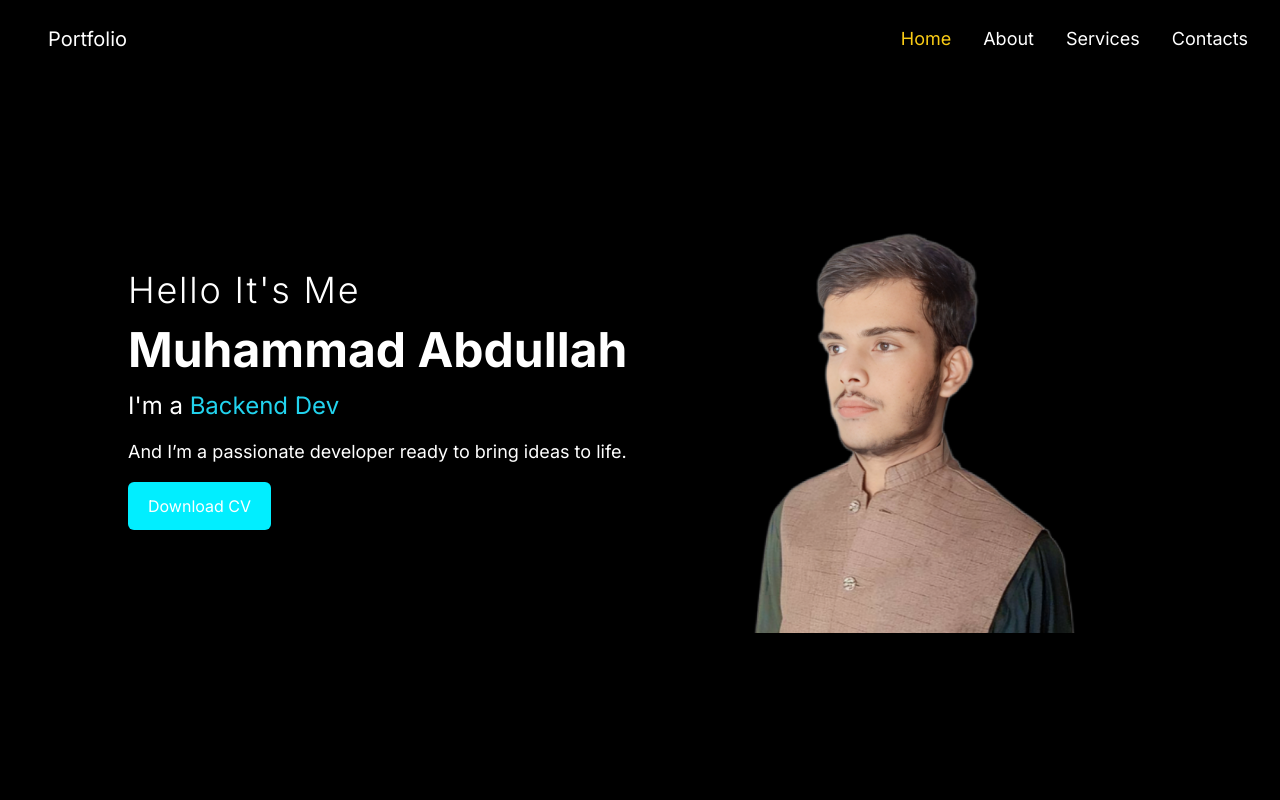
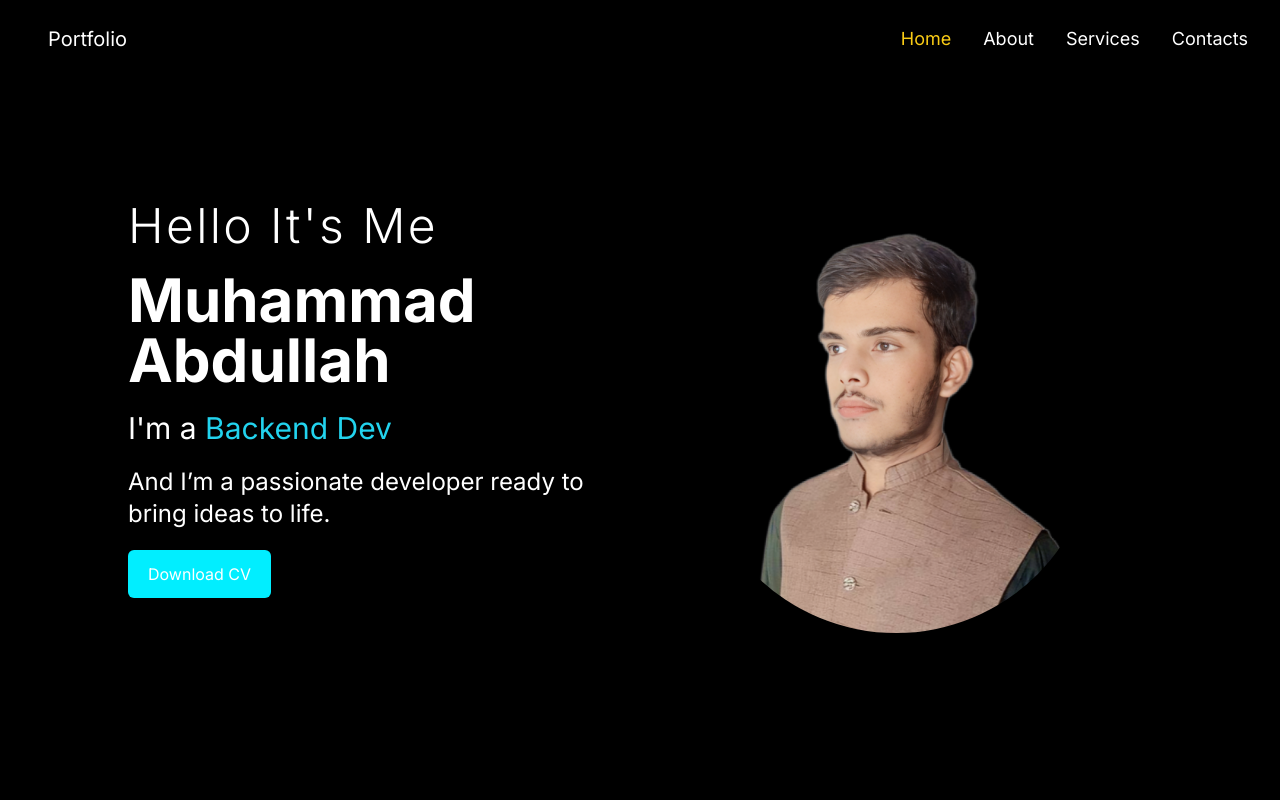
Before and after one commit to Abdullah786346/abdullah, a Next.js app: page / in a window 1280 px wide. Shown: the top 800 px of the page. Built offline with nearby package versions, Linux system fonts and the light colour scheme.

Commit message:
Update Hero.tsx

```diff
--- a/components/PortfolioTemplate-text-5/Hero.tsx
+++ b/components/PortfolioTemplate-text-5/Hero.tsx
@@ -7,11 +7,14 @@ const Hero = () => {
   const [isDeleting, setIsDeleting] = useState(false);
   const [delta, setDelta] = useState(100);
   const [loopNum, setLoopNum] = useState(0);
+  const [isTextVisible, setIsTextVisible] = useState(false);
+  const [isImageVisible, setIsImageVisible] = useState(false);
   const period = 1000;
 
   const toRotate = useMemo(() => ["UI/UX Designer", "Backend Developer", "Frontend Developer"], []);
 
   useEffect(() => {
+    // Text typing effect
     const tick = () => {
       let i = loopNum % toRotate.length;
       let fullText = toRotate[i];
@@ -38,46 +41,60 @@ const Hero = () => {
     };
 
     const ticker = setInterval(tick, delta);
-
     return () => clearInterval(ticker);
   }, [text, delta, isDeleting, loopNum, toRotate]);
+
+  useEffect(() => {
+    // Animation effect: Show text first, then image
+    setTimeout(() => setIsTextVisible(true), 500); // Text animation delay
+    setTimeout(() => setIsImageVisible(true), 1000); // Image animation delay
+  }, []);
 
   return (
     <div className="bg-black min-h-screen flex flex-col justify-center items-center px-6 py-10">
       <div className="flex flex-col md:flex-row items-center justify-between max-w-screen-lg mx-auto w-full">
+
         {/* Text Content */}
-        <div className="text-center md:text-left md:w-1/2 space-y-4">
-          <h1 className="text-white text-2xl md:text-4xl font-light tracking-wider">
+        <div
+          className={`transition-opacity duration-1000 ${
+            isTextVisible ? "opacity-100" : "opacity-0"
+          } text-center md:text-left md:w-1/2 space-y-5 px-4 md:px-0 mb-8 md:mb-0`}
+        >
+          <h1 className="text-white text-3xl sm:text-4xl md:text-5xl font-light tracking-wider">
             Hello It&apos;s Me
           </h1>
-          <h2 className="text-white text-3xl md:text-5xl font-bold">
+          <h2 className="text-white text-4xl sm:text-5xl md:text-6xl font-bold">
             Muhammad Abdullah
           </h2>
-          <p className="text-white text-lg md:text-2xl">
+          <p className="text-white text-xl sm:text-2xl md:text-3xl">
             I&apos;m a <span className="text-cyan-400">{text}</span>
           </p>
-          <p className="text-white text-sm md:text-lg">
+          <p className="text-white text-lg sm:text-xl md:text-2xl">
             And I’m a passionate developer ready to bring ideas to life.
           </p>
           <a
             href="/abdullahcv.pdf"
             download="Muhammad_Abdullah_CV.pdf"
-            className="bg-[#01eeff] text-white px-5 py-3 rounded-md shadow-lg hover:shadow-xl transition duration-300 inline-block text-center"
+            className="bg-[#01eeff] text-white px-5 py-3 rounded-md shadow-lg hover:shadow-xl transition-transform duration-300 hover:scale-105 inline-block text-center"
           >
             Download CV
           </a>
         </div>
 
         {/* Image Section */}
-        <div className="mt-10 md:mt-0 md:w-1/2 flex justify-center">
-          <div className="w-48 sm:w-64 md:w-80 lg:w-[400px] relative">
+        <div
+          className={`transition-opacity duration-1000 transform ${
+            isImageVisible ? "opacity-100 scale-100" : "opacity-0 scale-75"
+          } md:w-1/2 flex justify-center`}
+        >
+          <div className="w-60 sm:w-72 md:w-80 lg:w-[400px]">
             <Image
               src="/assets/goodimage.png"
               alt="Hero Image"
               layout="responsive"
               width={500}
               height={500}
-              className="object-cover rounded-full md:rounded-none"
+              className="object-cover rounded-full"
             />
           </div>
         </div>
```
